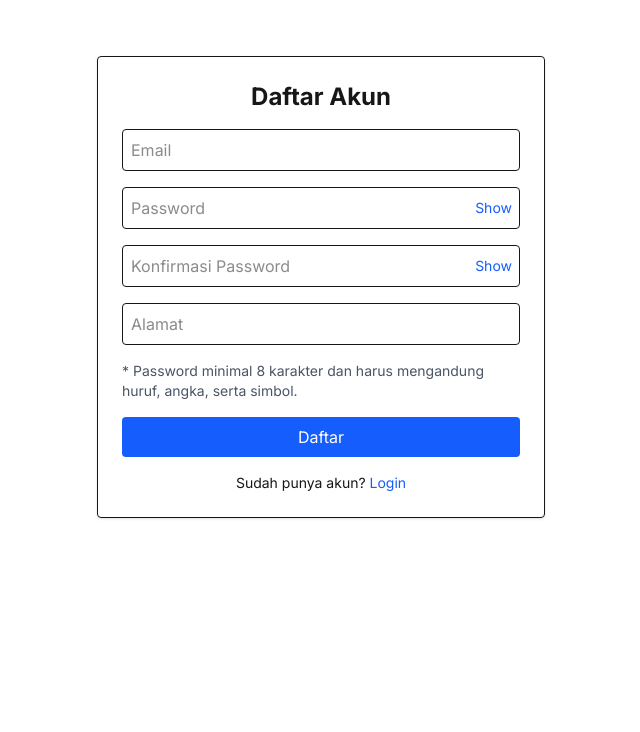
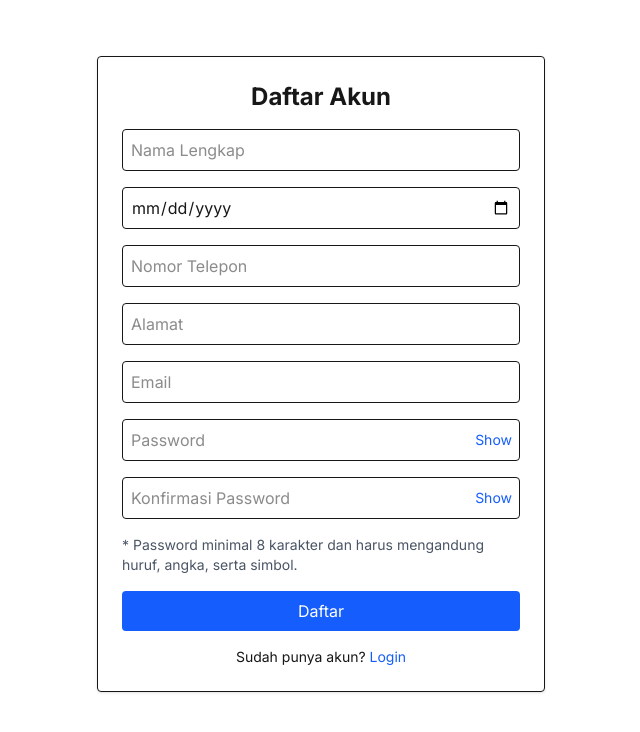
Before and after one commit to stevenmulya/mystore-nextjs, a Next.js app: page /auth/register in a window 1280 px wide. Shown: the top 732 px of the page, without its empty margins (319-959 px from the left). Built offline with nearby package versions, Linux system fonts and the light colour scheme; no server answers.

Commit message:
Initial commit

```diff
--- a/src/app/auth/register/page.tsx
+++ b/src/app/auth/register/page.tsx
@@ -8,6 +8,9 @@ export default function RegisterPage() {
   const [email, setEmail] = useState('')
   const [password, setPassword] = useState('')
   const [confirmPassword, setConfirmPassword] = useState('')
+  const [name, setName] = useState('')
+  const [birthDate, setBirthDate] = useState('')
+  const [phone, setPhone] = useState('')
   const [address, setAddress] = useState('')
   const [showPassword, setShowPassword] = useState(false)
   const [showConfirmPassword, setShowConfirmPassword] = useState(false)
@@ -40,6 +43,9 @@ export default function RegisterPage() {
       password,
       options: {
         data: {
+          name,
+          birthDate,
+          phone,
           address,
         },
       },
@@ -70,6 +76,43 @@ export default function RegisterPage() {
     <div className="max-w-md mx-auto mt-10 p-6 border rounded shadow">
       <h1 className="text-2xl font-bold mb-4 text-center">Daftar Akun</h1>
       <form onSubmit={handleRegister} className="space-y-4">
+
+        <input
+          type="text"
+          placeholder="Nama Lengkap"
+          value={name}
+          onChange={(e) => setName(e.target.value)}
+          required
+          className="w-full border p-2 rounded"
+        />
+
+        <input
+          type="date"
+          placeholder="Tanggal Lahir"
+          value={birthDate}
+          onChange={(e) => setBirthDate(e.target.value)}
+          required
+          className="w-full border p-2 rounded"
+        />
+
+        <input
+          type="tel"
+          placeholder="Nomor Telepon"
+          value={phone}
+          onChange={(e) => setPhone(e.target.value)}
+          required
+          className="w-full border p-2 rounded"
+        />
+
+        <input
+          type="text"
+          placeholder="Alamat"
+          value={address}
+          onChange={(e) => setAddress(e.target.value)}
+          required
+          className="w-full border p-2 rounded"
+        />
+
         <input
           type="email"
           placeholder="Email"
@@ -119,16 +162,6 @@ export default function RegisterPage() {
           </button>
         </div>
 
-        {/* Alamat */}
-        <input
-          type="text"
-          placeholder="Alamat"
-          value={address}
-          onChange={(e) => setAddress(e.target.value)}
-          required
-          className="w-full border p-2 rounded"
-        />
-
         <p className="text-sm text-gray-600">
           * Password minimal 8 karakter dan harus mengandung huruf, angka, serta simbol.
         </p>
```
